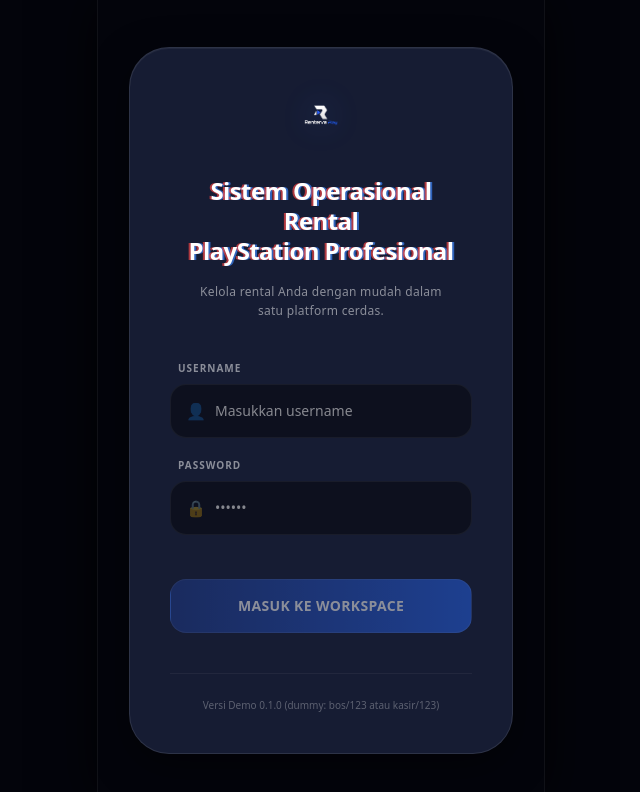
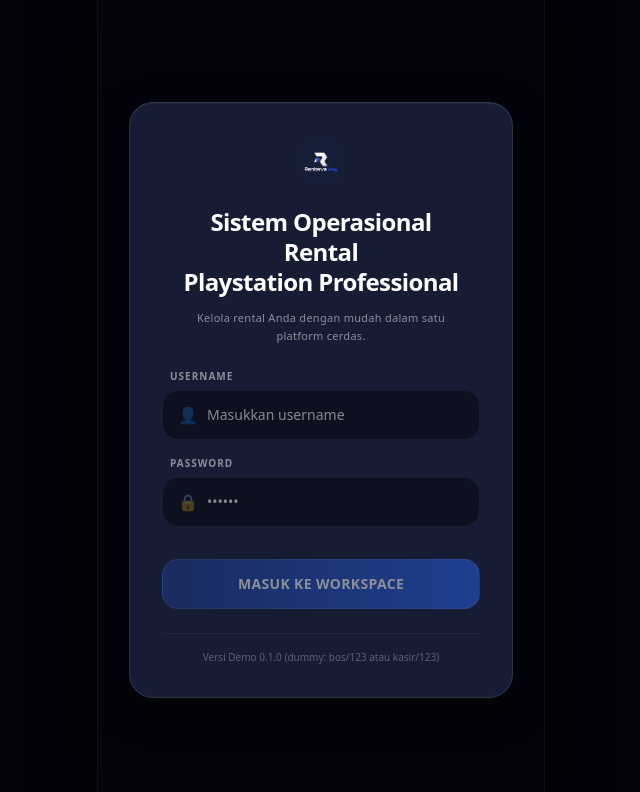
Before and after one commit to yusronbernardoo/playbox-github, a Next.js app: page /login in a window 1280 px wide. Shown: the top 792 px of the page, without its empty margins (319-959 px from the left). Built offline with nearby package versions, Linux system fonts and the light colour scheme.

Commit message:
style: remove login glitch effect, compact layout, and enlarge saas footer logo

```diff
--- a/src/app/login/page.tsx
+++ b/src/app/login/page.tsx
@@ -33,12 +33,12 @@ export default function LoginPage() {
     <div className="min-h-screen flex items-center justify-center bg-playbox-bg relative overflow-hidden p-4">
       <div className="ambient-glow"></div>
 
-      <div className="glass-surface-elevated p-8 sm:p-10 rounded-[2.5rem] w-full max-w-sm relative z-10 shadow-2xl border border-white/10 overflow-hidden group">
+      <div className="glass-surface-elevated p-6 sm:p-8 rounded-3xl w-full max-w-sm relative z-10 shadow-2xl border border-white/10 overflow-hidden group">
         {/* Subtle hover glow effect behind the card */}
-        <div className="absolute -inset-0.5 bg-gradient-to-br from-playbox-gradient-start/30 to-playbox-gradient-end/30 rounded-[2.5rem] opacity-0 group-hover:opacity-100 transition-opacity duration-1000 blur-xl -z-10"></div>
+        <div className="absolute -inset-0.5 bg-gradient-to-br from-playbox-gradient-start/30 to-playbox-gradient-end/30 rounded-3xl opacity-0 group-hover:opacity-100 transition-opacity duration-1000 blur-xl -z-10"></div>
 
-        <div className="text-center mb-10 relative z-10">
-          <div className="mx-auto w-32 h-14 mb-8 relative flex items-center justify-center group-hover:scale-105 transition-transform duration-500">
+        <div className="text-center mb-6 relative z-10">
+          <div className="mx-auto w-32 h-14 mb-4 relative flex items-center justify-center group-hover:scale-105 transition-transform duration-500">
             <img
               src="/renterva-logo.png"
               alt="Renterva Play Logo"
@@ -46,47 +46,44 @@ export default function LoginPage() {
             />
           </div>
 
-          <h1
-            className="text-2xl font-black mb-4 tracking-tight leading-tight text-white relative inline-block px-4"
-            style={{ textShadow: '-2px 0px 0px rgba(239,68,68,0.7), 2px 0px 0px rgba(59,130,246,0.7)' }}
-          >
-            Sistem Operasional Rental<br/>PlayStation Profesional
+          <h1 className="text-xl sm:text-2xl font-black mb-3 tracking-tight leading-tight text-white relative inline-block px-4">
+            Sistem Operasional Rental<br/>Playstation Professional
           </h1>
-          <p className="text-xs text-white/50 font-medium tracking-wide max-w-[250px] mx-auto leading-relaxed">
+          <p className="text-[11px] text-white/50 font-medium tracking-wide max-w-[250px] mx-auto leading-relaxed">
             Kelola rental Anda dengan mudah dalam satu platform cerdas.
           </p>
         </div>
 
         {error && (
-          <div className="bg-red-500/10 border border-red-500/20 text-red-400 text-sm font-medium p-3 rounded-xl mb-6 text-center animate-in slide-in-from-top-2 fade-in duration-300">
+          <div className="bg-red-500/10 border border-red-500/20 text-red-400 text-sm font-medium p-3 rounded-xl mb-4 text-center animate-in slide-in-from-top-2 fade-in duration-300">
             {error}
           </div>
         )}
 
-        <form onSubmit={handleLogin} className="space-y-5 relative z-10">
+        <form onSubmit={handleLogin} className="space-y-4 relative z-10">
           <div className="group/input">
-            <label className="block text-[10px] font-bold text-white/50 uppercase tracking-widest mb-2 ml-2 group-focus-within/input:text-playbox-accent transition-colors">Username</label>
+            <label className="block text-[10px] font-bold text-white/50 uppercase tracking-widest mb-1.5 ml-2 group-focus-within/input:text-playbox-accent transition-colors">Username</label>
             <div className="relative">
               <span className="absolute left-4 top-1/2 -translate-y-1/2 text-white/30 group-focus-within/input:text-playbox-accent transition-colors">👤</span>
               <input
                 type="text"
                 value={username}
                 onChange={(e) => setUsername(e.target.value)}
-                className="w-full p-4 pl-11 rounded-2xl bg-black/40 border border-white/5 text-white text-sm focus:outline-none focus:border-playbox-accent focus:bg-playbox-surface transition-all focus:shadow-[0_0_15px_rgba(37,99,235,0.15)]"
+                className="w-full p-3.5 pl-11 rounded-2xl bg-black/40 border border-white/5 text-white text-sm focus:outline-none focus:border-playbox-accent focus:bg-playbox-surface transition-all focus:shadow-[0_0_15px_rgba(37,99,235,0.15)]"
                 placeholder="Masukkan username"
                 required
               />
             </div>
           </div>
           <div className="group/input">
-            <label className="block text-[10px] font-bold text-white/50 uppercase tracking-widest mb-2 ml-2 group-focus-within/input:text-playbox-accent transition-colors">Password</label>
+            <label className="block text-[10px] font-bold text-white/50 uppercase tracking-widest mb-1.5 ml-2 group-focus-within/input:text-playbox-accent transition-colors">Password</label>
             <div className="relative">
               <span className="absolute left-4 top-1/2 -translate-y-1/2 text-white/30 group-focus-within/input:text-playbox-accent transition-colors">🔒</span>
               <input
                 type="password"
                 value={password}
                 onChange={(e) => setPassword(e.target.value)}
-                className="w-full p-4 pl-11 rounded-2xl bg-black/40 border border-white/5 text-white text-sm focus:outline-none focus:border-playbox-accent focus:bg-playbox-surface transition-all focus:shadow-[0_0_15px_rgba(37,99,235,0.15)]"
+                className="w-full p-3.5 pl-11 rounded-2xl bg-black/40 border border-white/5 text-white text-sm focus:outline-none focus:border-playbox-accent focus:bg-playbox-surface transition-all focus:shadow-[0_0_15px_rgba(37,99,235,0.15)]"
                 placeholder="••••••"
                 required
               />
@@ -95,7 +92,7 @@ export default function LoginPage() {
           <button
             type="submit"
             disabled={loading || !username || !password}
-            className="w-full py-4 bg-gradient-to-r from-playbox-gradient-start to-playbox-gradient-end text-white rounded-2xl font-bold shadow-[0_8px_30px_rgba(37,99,235,0.4)] tracking-wide hover:shadow-[0_8px_30px_rgba(37,99,235,0.6)] active:scale-95 transition-all text-sm mt-6 disabled:opacity-50 disabled:active:scale-100 disabled:shadow-none border border-white/10"
+            className="w-full py-3.5 bg-gradient-to-r from-playbox-gradient-start to-playbox-gradient-end text-white rounded-2xl font-bold shadow-[0_8px_30px_rgba(37,99,235,0.4)] tracking-wide hover:shadow-[0_8px_30px_rgba(37,99,235,0.6)] active:scale-95 transition-all text-sm mt-4 disabled:opacity-50 disabled:active:scale-100 disabled:shadow-none border border-white/10"
           >
             {loading ? (
               <span className="flex items-center justify-center space-x-2">
@@ -107,7 +104,7 @@ export default function LoginPage() {
           </button>
         </form>
 
-        <div className="mt-10 pt-6 border-t border-white/5 text-center relative z-10">
+        <div className="mt-6 pt-4 border-t border-white/5 text-center relative z-10">
           <p className="text-[10px] text-white/30 font-medium">Versi Demo 0.1.0 (dummy: bos/123 atau kasir/123)</p>
         </div>
       </div>
--- a/src/app/store/[shopId]/page.tsx
+++ b/src/app/store/[shopId]/page.tsx
@@ -617,7 +617,7 @@ export default function StorefrontPage({ params }: { params: Promise<{ shopId: s
         <div className="pt-10 pb-4 text-center border-t border-white/5 mt-8">
           <p className="text-[10px] text-white/40 font-medium mb-2 uppercase tracking-widest">Powered by</p>
           <a href="https://rentervaplay.com" target="_blank" rel="noopener noreferrer" className="inline-block hover:scale-105 transition-transform">
-            <img src="/renterva-logo.png" alt="Renterva Play" className="h-6 object-contain opacity-70 hover:opacity-100 transition-opacity drop-shadow-[0_0_10px_rgba(37,99,235,0.3)]" />
+            <img src="/renterva-logo.png" alt="Renterva Play" className="h-10 object-contain opacity-80 hover:opacity-100 transition-opacity drop-shadow-[0_0_10px_rgba(37,99,235,0.3)]" />
           </a>
         </div>
       </main>
```
